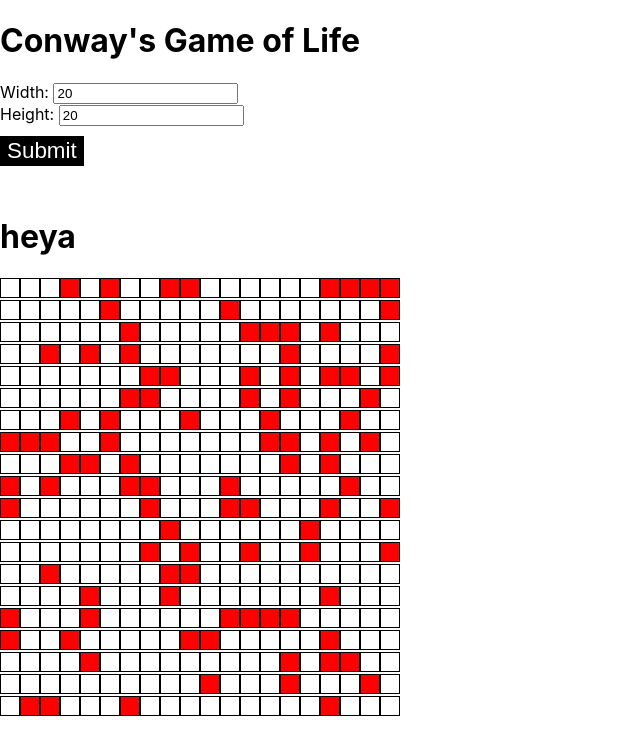
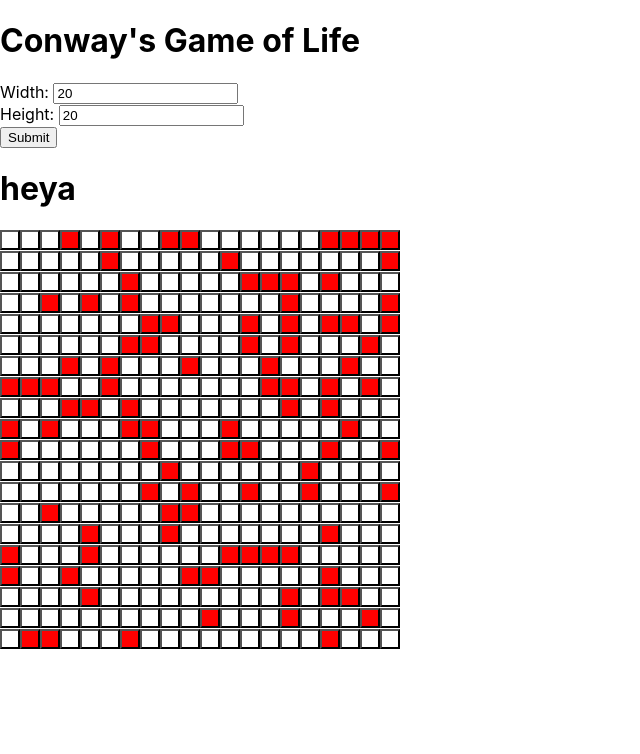
Before and after one commit to lislia423/Conway, a React (Create React App) app in the folder conways/: page / in a window 1280 px wide. Shown: the top 754 px of the page, without its empty margins (0-640 px from the left). Built offline with nearby package versions, Linux system fonts and the light colour scheme.

Commit message:
something is kinda working

```diff
--- a/conways/src/gameboard.css
+++ b/conways/src/gameboard.css
@@ -1,16 +1,5 @@
-button {
-  background-color:white;
-  border: 1px solid black;
+.cell {
   height: 20px;
   width: 20px;
+  /* border: 1px solid black; */
 }
-
-#user_submit_size {
-  height: auto;
-  width: auto;
-  background-color: black;
-  color: white;
-  margin-top: 10px;
-  margin-bottom: 30px;
-  font-size: 1.4em;
-}
--- a/conways/src/gameboard.js
+++ b/conways/src/gameboard.js
@@ -1,11 +1,11 @@
 import React, { Component } from 'react';
+import './gameboard.css';
 
 
 class Cell extends React.Component {
   // Constructs a cell with a status initiall equal to dead
   constructor(props) {
     super(props);
-    console.log(this.props.status);
   }
   // renders the new cell as a button
   render() {
@@ -18,7 +18,6 @@ class Cell extends React.Component {
 class Gameboard extends React.Component {
   constructor(props) {
     super(props);
-    console.log(props);
     this.board = this.createBoard();
   }
   // creates a new cell object with value of i
@@ -29,7 +28,7 @@ class Gameboard extends React.Component {
   if (num > 2) {
     status = "alive";
   }
-  if (status == "dead") {
+  if (status === "dead") {
     color = "#FFFFFF";
   }
 
@@ -58,25 +57,81 @@ class Gameboard extends React.Component {
     return gameboard_mf
   }
 
+  checkNeighbors = () => {
+    let width = 20;
+    let height = 20;
+    // loop through all the cells on the board
+    for (let row = 0; row < height; ++row) {
+      for (let col = 0; col < height; ++col) {
+        let cell_status = this.board[row].props.children[col].props.status;
+
+        let left_bound = col-1;
+        if (col === 0) {
+          left_bound = col;
+        }
+        else {
+          left_bound = col-1;
+        }
+
+        let right_bound = col+1;
+        if (col > width-2) {
+          right_bound = col;
+        }
+        else {
+          right_bound = col+1;
+        }
+
+        let upper_bound = row-1;
+        if (row == 0) {
+          upper_bound = row;
+        }
+        else {
+          upper_bound = row-1;
+        }
+
+        let lower_bound = row+1;
+        if (row > height-2) {
+          lower_bound = row;
+        }
+        else {
+          lower_bound = row+1;
+        }
+
+        let num_neighbors = 0;
+
+        console.log(row +","+col+": ub->" + upper_bound + " lb-> " + lower_bound + " rib-> " + right_bound + " leb-> " + left_bound);
+
+
+        for (let row_2 = upper_bound; row_2 <= lower_bound; ++row_2) {
+          for (let col_2 = left_bound; col_2 <= right_bound; ++col_2 ) {
+            if((row_2 != row) || (col_2 != col)) {
+              let cell_status_2 = this.board[row_2].props.children[col_2].props.status;
+              console.log("*" + row_2 + "," + col_2 + ": " + cell_status_2);
+              if (cell_status_2 === "alive") {
+                num_neighbors+=1;
+              }
+            }
+          }
+        }
+
+        console.log("Num Neighbors: " + num_neighbors);
+      }
+    }
+
+
+  }
+
   render() {
     return (
       <div>
         {this.board}
+        {this.checkNeighbors()}
       </div>
     );
   }
 }
 
 class Game extends React.Component {
-  checkNeighbors = () => {
-
-    // loop through all the cells on the board
-    for (let row = 0; row < 20; ++row) {
-      for (let col = 0; col < 20; ++col) {
-
-      }
-    }
-  }
   renderGameBoard = () => {
     return <Gameboard />
   }
@@ -92,9 +147,5 @@ class Game extends React.Component {
   }
 }
 
-// ReactDOM.render(
-//   <Game />,
-//   document.getElementById('root')
-// );
 
-export default Gameboard;
+export default Game;
```
